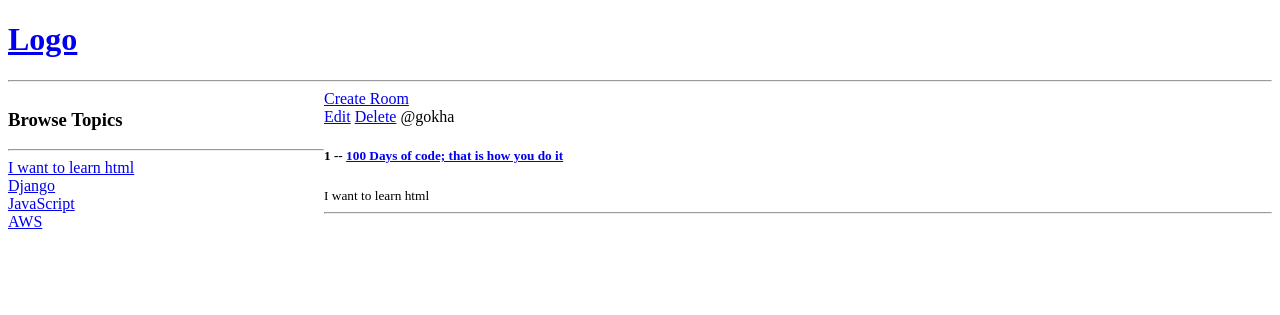
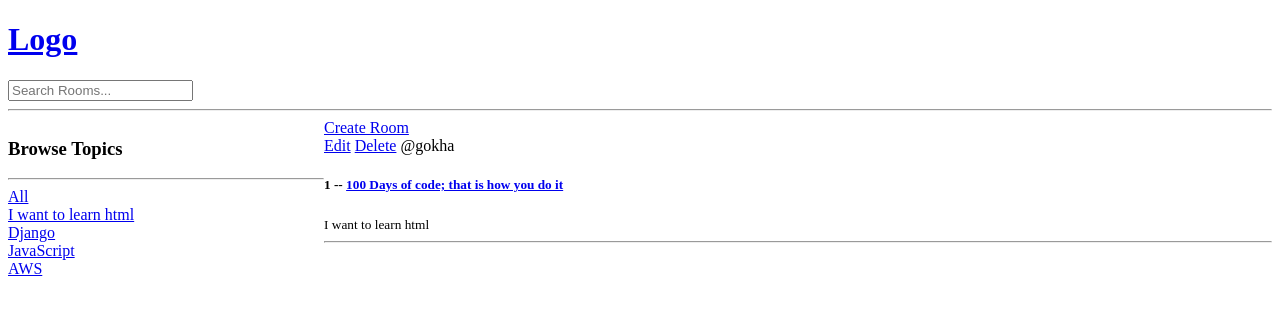
Before and after one commit to Goodkhau/DjangoFirstProject, a Django app: page / in a window 1280 px wide. Shown: the top 315 px of the page. Run offline with Django 5.2, Linux system fonts and the light colour scheme; data comes from the database, SQL or seed files in the repository.

Commit message:
Implemented search bar in navbar.html and generated api get call for filtering room results.

```diff
--- a/firstproject/base/templates/base/home.html
+++ b/firstproject/base/templates/base/home.html
@@ -14,6 +14,10 @@
     <div>
         <h3>Browse Topics</h3>
         <hr>
+
+        <div>
+            <a href="{% url 'home' %}">All</a>
+        </div>
 
         {% for topic in topics %}
         <div>
--- a/firstproject/base/views.py
+++ b/firstproject/base/views.py
@@ -5,7 +5,9 @@ from .models import Topic
 
 
 def home(request):
-    rooms = Room.objects.all()
+    q = request.GET.get('q') if request.GET.get('q') != None else ''
+
+    rooms = Room.objects.filter(topic__name__icontains=q)
 
     topics = Topic.objects.all()
 
--- a/firstproject/templates/navbar.html
+++ b/firstproject/templates/navbar.html
@@ -2,4 +2,8 @@
     <h1>Logo</h1>
 </a>
 
+<form method="GET" action="{% url 'home' %}">
+    <input type="text" name="q" placeholder="Search Rooms..." />
+</form>
+
 <hr>
```
